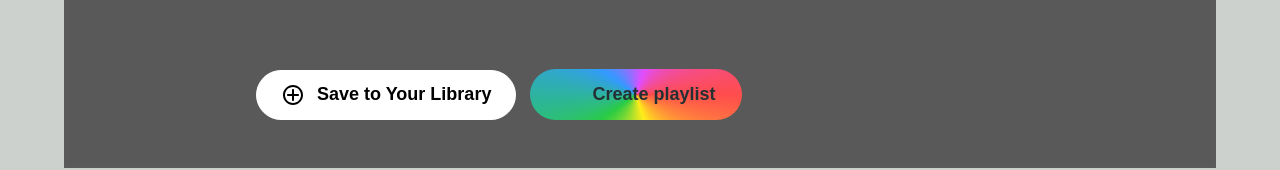
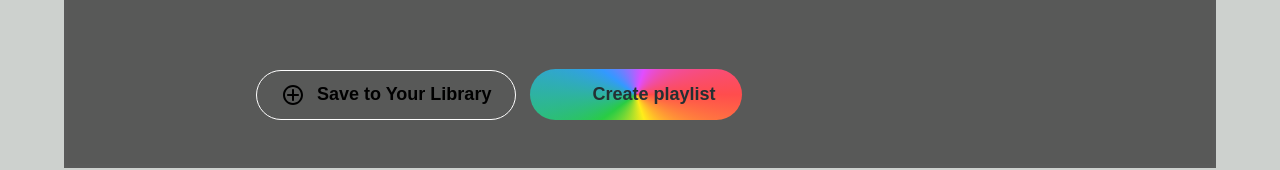
Before and after one commit to justArale/spotify-project, a React (Vite) app: page /result in a window 1280 px wide. Shown: the part 258-428 px from the top of the page. Built offline with nearby package versions, Linux system fonts and the light colour scheme; no server answers; some icons are missing.

Commit message:
changed color in root from hex to rgb and update the related css #17

```diff
--- a/src/App.css
+++ b/src/App.css
@@ -10,7 +10,7 @@ body {
   /* padding: 0 48px; */
   line-height: 1.5em;
   box-sizing: border-box;
-  color: var(--main-color);
+  color: rgb(var(--main-color));
 }
 
 #root {
@@ -23,5 +23,5 @@ body {
   display: flex;
   flex-direction: column;
   align-items: center;
-  background-color: var(--background-color);
+  background-color: rgb(var(--background-color));
 }
--- a/src/components/CreateButton.css
+++ b/src/components/CreateButton.css
@@ -1,7 +1,7 @@
 .startButton {
   width: auto;
   height: auto;
-  color: var(--color-white);
+  color: rgb(var(--color-white));
   background-color: rgba(var(--main-color));
   border-radius: 90px;
   border: 1px solid rgba(var(--main-color));
@@ -17,12 +17,12 @@
 
 .resultPageStyle {
   background-color: transparent;
-  border: 2px solid rgba(255, 255, 255, 0.5);
+  border: 2px solid rgba(var(--color-white), 0.5);
 }
 
 @media (min-width: 725px) {
   .startButton {
-    background-color: var(--background-color);
+    background-color: rgb(var(--background-color));
     color: rgba(var(--main-color));
     border: none;
     border-radius: 1000px;
--- a/src/index.css
+++ b/src/index.css
@@ -1,15 +1,15 @@
 @import "font.css";
 
 :root {
-  --background-color: #cdd1ce;
+  --background-color: 205, 209, 206;
   --main-color: 36, 48, 51;
   /* --main-color: #6030bf;
   --secondary-color: #f6f2ff;
   --result-color: #9f8fbf;
   --box-background: #f6f2ff;
   --color-green: #1ed760; */
-  --color-black: #000;
-  --color-white: #fff;
+  --color-black: 0, 0, 0;
+  --color-white: 255, 255, 255;
 
   --font-size-xsmall: 12px;
   --font-size-small: 16px;
@@ -31,16 +31,16 @@
 }
 
 .neutralLink {
-  color: var(--color-black);
+  color: rgb(var(--color-black));
   text-decoration: none;
 }
 
 .blackFont {
-  color: var(--color-black);
+  color: rgb(var(--color-black));
 }
 
 .whiteFont {
-  color: var(--color-white);
+  color: rgb(var(--color-white));
 }
 
 /* .mainColor {
```
